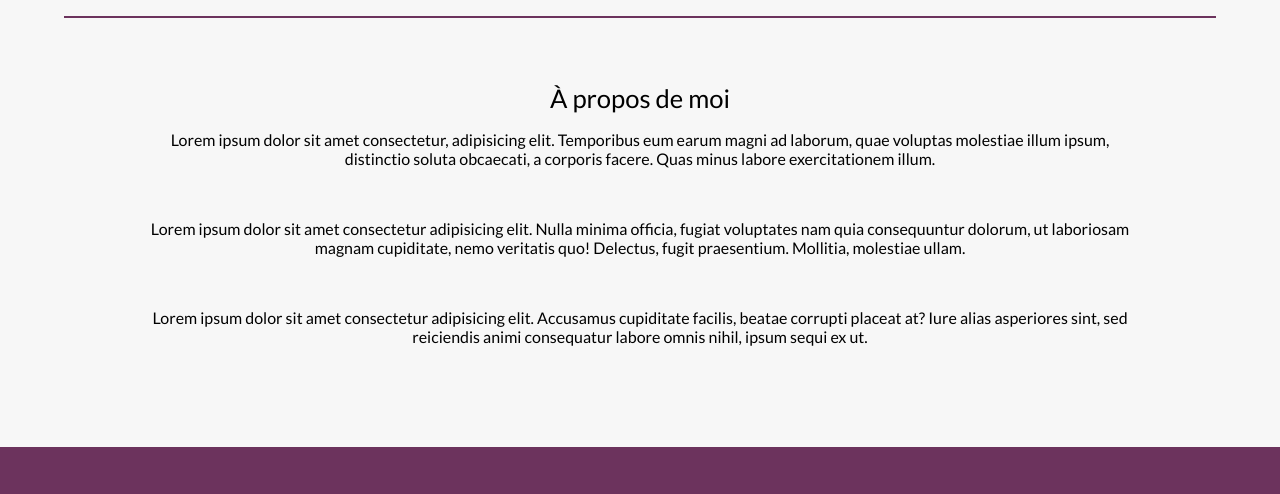
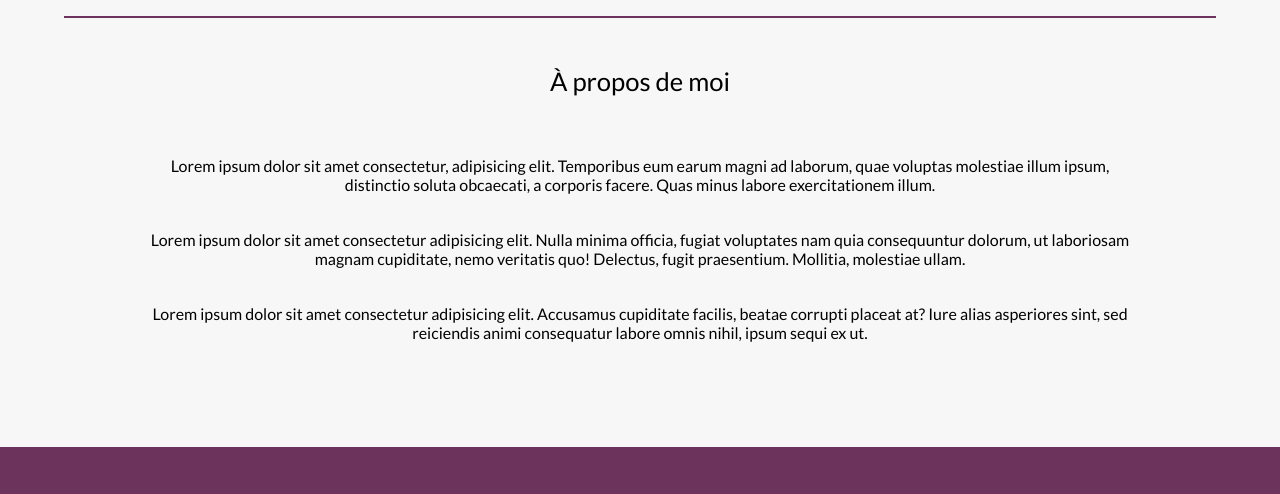
Before and after one commit to jessicaMANH/jessicaMANH.github.io, a plain HTML site: page html/aboutMe.html in a window 1280 px wide. Shown: the part 147-641 px from the top of the page. Drawn offline with Linux system fonts and the light colour scheme.

Commit message:
first commit

```diff
--- a/css/main.css
+++ b/css/main.css
@@ -10,6 +10,7 @@
 h1,h2{
     font-weight: normal;
     font-size: 2vw;
+    margin: 0;
 }
 body{
     margin: 0;
@@ -73,6 +74,10 @@ main .welcome{
     flex-direction: column;
     align-items: center;
     justify-content: center;
+    gap: 8vh;
+}
+main .welcome .titreWelcome{
+    gap: 2vh;
 }
 main .welcome a{
     text-decoration: none;
@@ -88,6 +93,12 @@ main .pp{
     align-self:center;
     max-width: 1000px;
     text-align: center;
+}
+.contentAboutMe{
+    gap: 0.5vh;
+}
+.contentAboutMe h1{
+    padding-bottom: 5vh;
 }
 .portfolio{
     align-items: center;
@@ -160,3 +171,6 @@ footer .reseau {
 footer .reseau img{
     width: 2.5vw;
 }
+@media screen {
+
+}
--- a/html/aboutMe.html
+++ b/html/aboutMe.html
@@ -22,12 +22,10 @@
         </ul>
     </header>
     <main class="flex-col aboutMe">
-        <div>
+        <div class="contentAboutMe flex-col">
             <h1>À propos de moi</h1>
             <p>Lorem ipsum dolor sit amet consectetur, adipisicing elit. Temporibus eum earum magni ad laborum, quae voluptas molestiae illum ipsum, distinctio soluta obcaecati, a corporis facere. Quas minus labore exercitationem illum.</p>
-            <br>
             <p>Lorem ipsum dolor sit amet consectetur adipisicing elit. Nulla minima officia, fugiat voluptates nam quia consequuntur dolorum, ut laboriosam magnam cupiditate, nemo veritatis quo! Delectus, fugit praesentium. Mollitia, molestiae ullam.</p>
-            <br>
             <p>Lorem ipsum dolor sit amet consectetur adipisicing elit. Accusamus cupiditate facilis, beatae corrupti placeat at? Iure alias asperiores sint, sed reiciendis animi consequatur labore omnis nihil, ipsum sequi ex ut.</p>
         </div>
     </main>
```
Also changed, not shown: index.html (+4 -2 lines).
